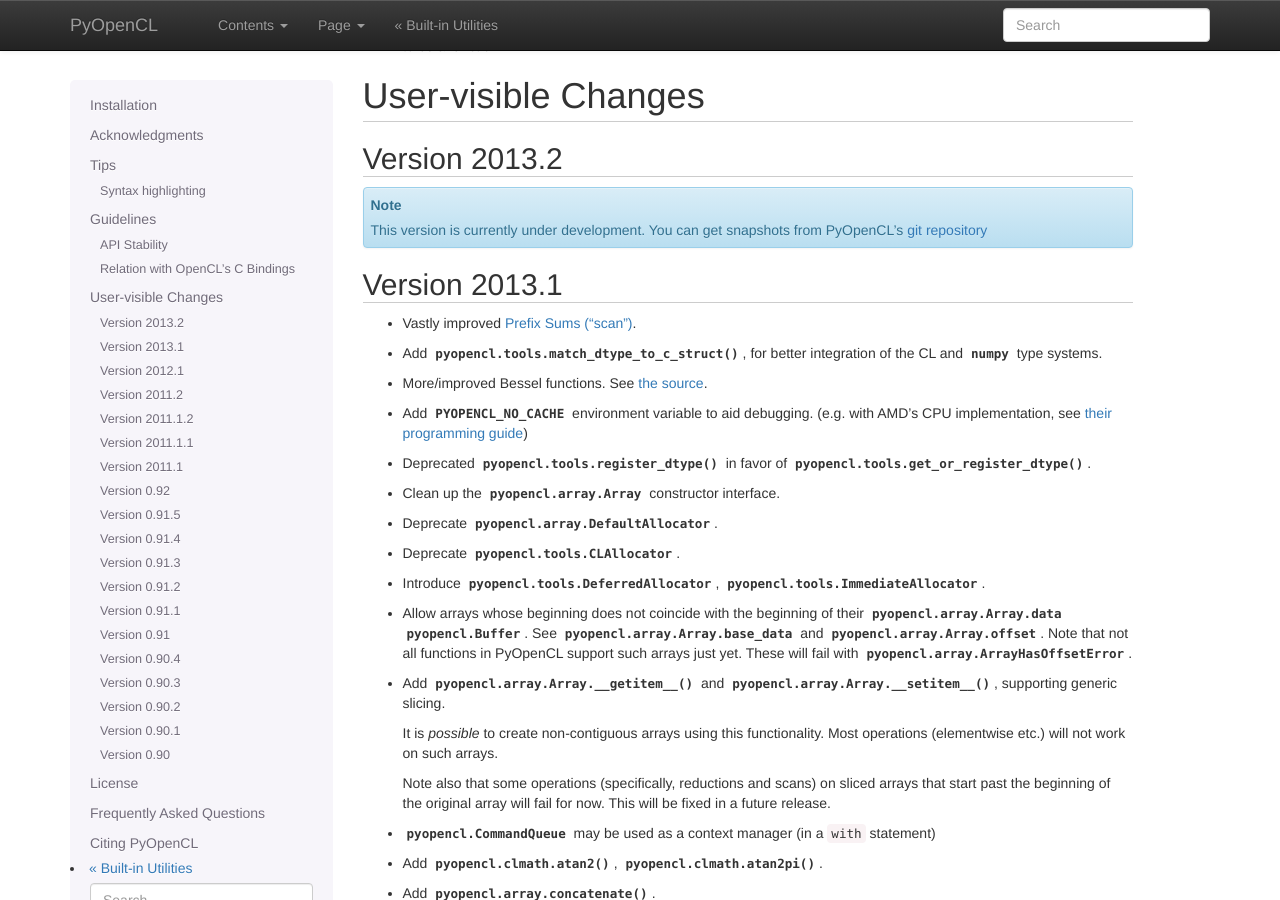
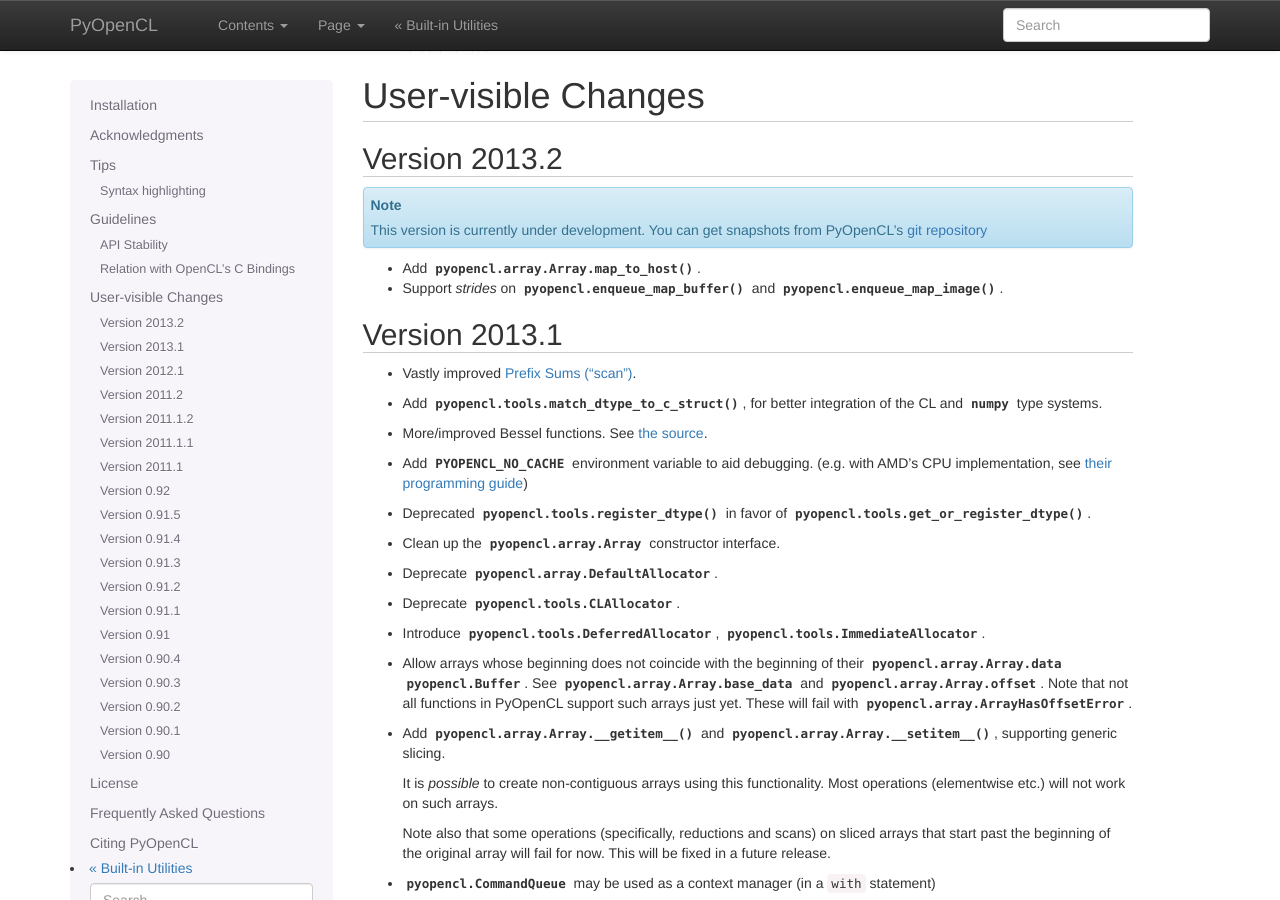
Before and after one commit to inducer/pyopencl, a Sphinx documentation site: the page built from doc/misc.rst, in a window 1280 px wide and 900 px high, scrolled down 921 px. Built offline with Sphinx 7.4.7, drawn with Linux system fonts in a browser that asks for light colours.

Commit message:
Document map_to_host

```diff
--- a/doc/misc.rst
+++ b/doc/misc.rst
@@ -78,6 +78,10 @@ Version 2013.2
 
     This version is currently under development. You can get snapshots from
     PyOpenCL's `git repository <https://github.com/inducer/pyopencl>`_
+
+* Add :meth:`pyopencl.array.Array.map_to_host`.
+* Support *strides* on :func:`pyopencl.enqueue_map_buffer` and
+  :func:`pyopencl.enqueue_map_image`.
 
 Version 2013.1
 --------------
```
Also changed, not shown: 1 other file.
